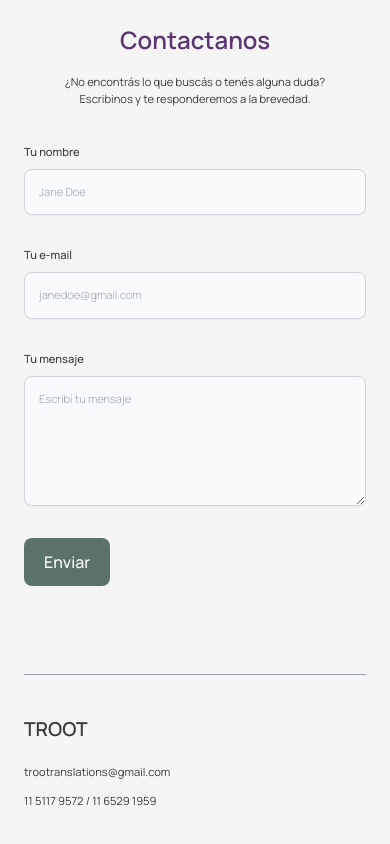
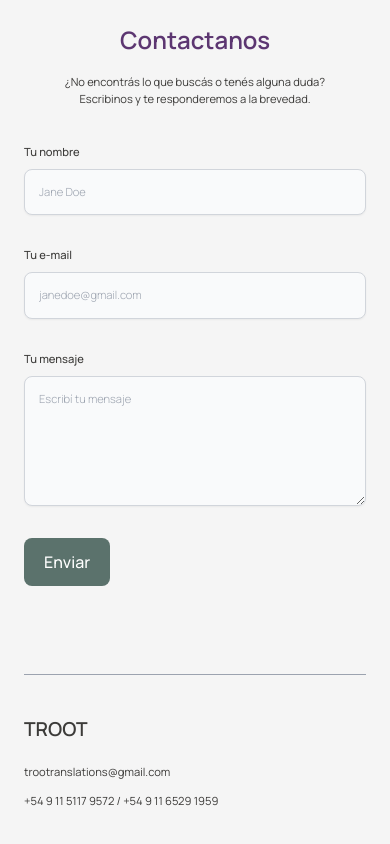
Before and after one commit to cecidlp/troot-react, a React (Vite) app: page / in a window 390 px wide. Shown: the part 2698-3542 px from the top of the page. Built offline with nearby package versions, Linux system fonts and the light colour scheme.

Commit message:
changed phone number

```diff
--- a/src/components/Footer.jsx
+++ b/src/components/Footer.jsx
@@ -5,7 +5,7 @@ export default function Footer() {
     <div className='mx-6 mt-16 py-10 md:px-5 lg:px-20 xl:px-32 border-t border-gray-400'>
         <h3 className='text-[#3C3B39] font-[600] text-[1.2rem] md:text-[1.5rem] lg:text-[1.8rem] pb-5'>TROOT</h3>
         <p className='text-[#3C3B39] text-[0.7rem] md:text-[1rem] lg:text-[1.1rem] xl:text-[1.3rem] pb-3'>trootranslations@gmail.com</p>
-        <p className='text-[#3C3B39] text-[0.7rem] md:text-[1rem] lg:text-[1.1rem] xl:text-[1.3rem] pb-3'>11 5117 9572 / 11 6529 1959</p>
+        <p className='text-[#3C3B39] text-[0.7rem] md:text-[1rem] lg:text-[1.1rem] xl:text-[1.3rem] pb-3'>+54 9 11 5117 9572 / +54 9 11 6529 1959</p>
     </div>
   )
 }
```
